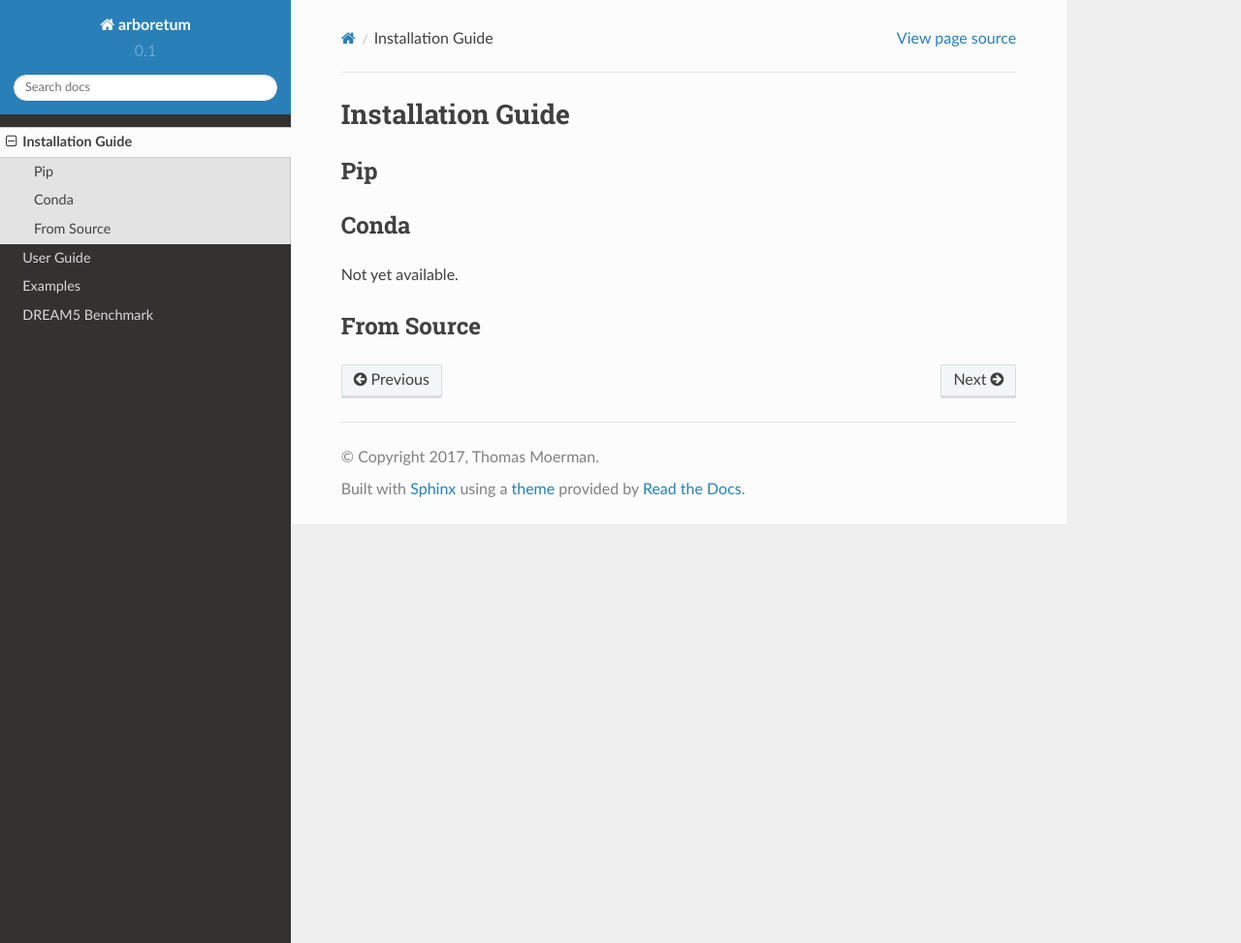
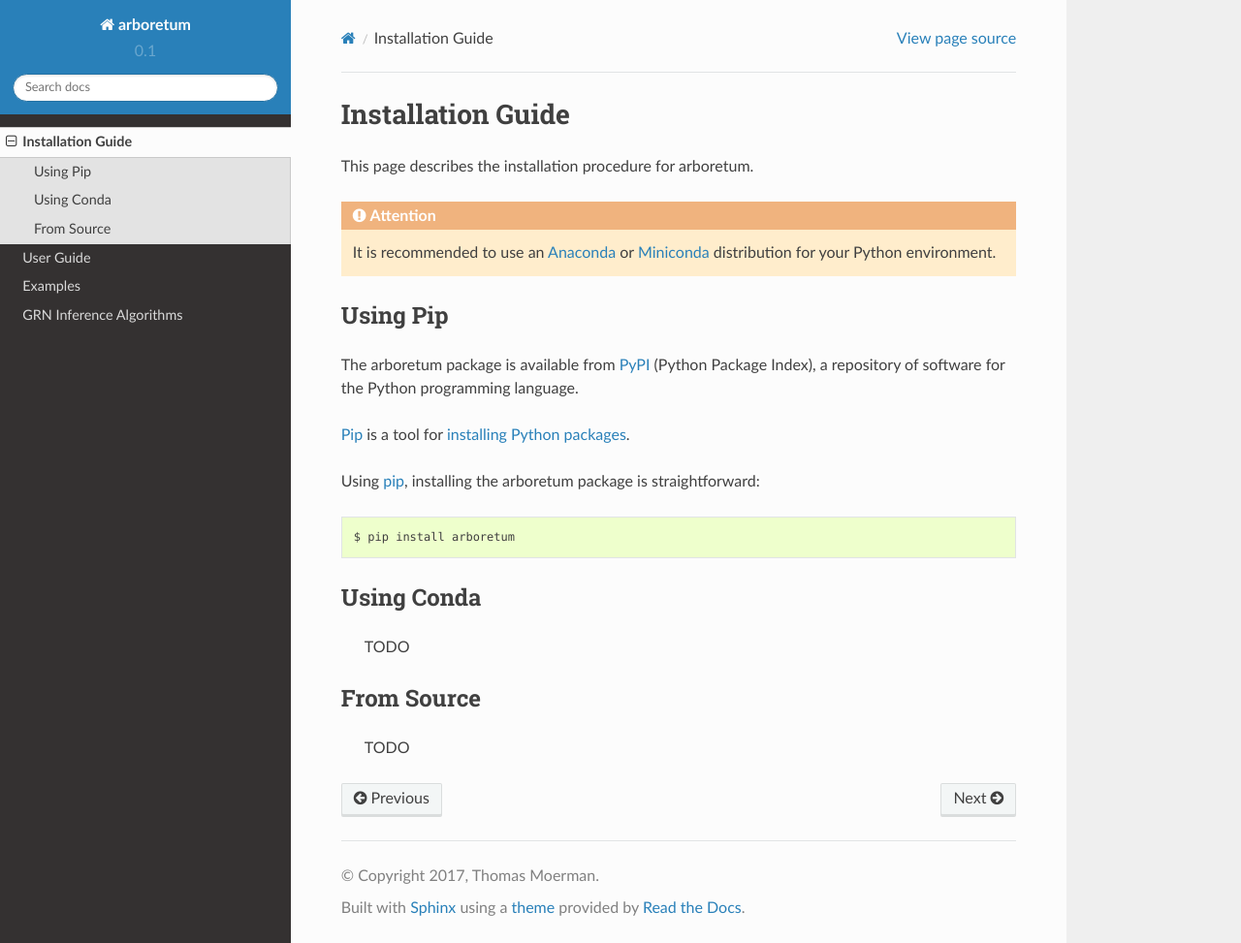
Before and after one commit to aertslab/arboreto, a Sphinx documentation site: the page built from docs/user/installation.rst, in a window 1280 px wide and 973 px high. Shown: the whole window at 97% size. Built offline with Sphinx 7.4.7 and the Read the Docs theme 2.0.0, drawn with Linux system fonts in a browser that asks for light colours.

Commit message:
documentation

```diff
--- /dev/null
+++ b/docs/user/algorithms.rst
@@ -0,0 +1,11 @@
+GRN Inference Algorithms
+========================
+
+GRNBoost2
+---------
+
+GENIE3
+------
+
+DREAM5 Benchmark
+----------------
--- a/docs/user/benchmark.rst
+++ /dev/null
@@ -1,2 +0,0 @@
-DREAM5 Benchmark
-================
--- a/docs/user/installation.rst
+++ b/docs/user/installation.rst
@@ -1,13 +1,40 @@
 Installation Guide
 ==================
 
-Pip
----
+This page describes the installation procedure for arboretum.
 
-Conda
------
+.. _anaconda: https://www.anaconda.com/download/#macos
+.. _miniconda: https://conda.io/miniconda.html
 
-Not yet available.
+.. attention::
+
+    It is recommended to use an Anaconda_ or Miniconda_ distribution for your
+    Python environment.
+
+Using Pip
+---------
+
+.. _pypi: https://pypi.python.org/pypi
+.. _pip: https://pip.pypa.io/en/stable/
+.. _git: https://git-scm.com/
+
+The arboretum package is available from PyPI_ (Python Package Index), a repository
+of software for the Python programming language.
+
+Pip_ is a tool for `installing Python packages <https://pip.pypa.io/en/stable/quickstart/>`_.
+
+Using pip_, installing the arboretum package is straightforward:
+
+.. code-block:: bash
+
+    $ pip install arboretum
+
+Using Conda
+-----------
+
+    TODO
 
 From Source
 -----------
+
+    TODO
```
Also changed, not shown: docs/index.rst (+7 -5 lines), docs/user/index.rst (+6 -21 lines).
